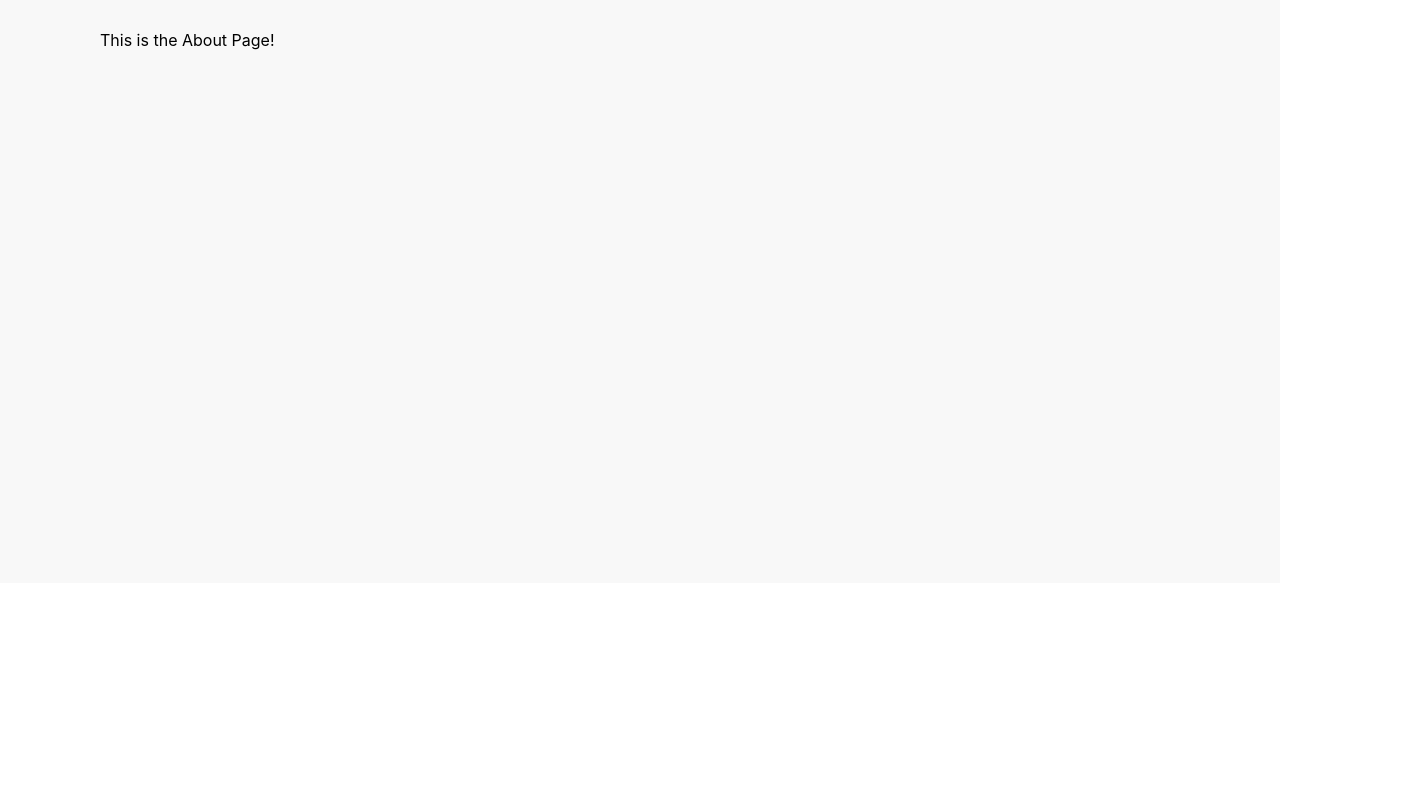
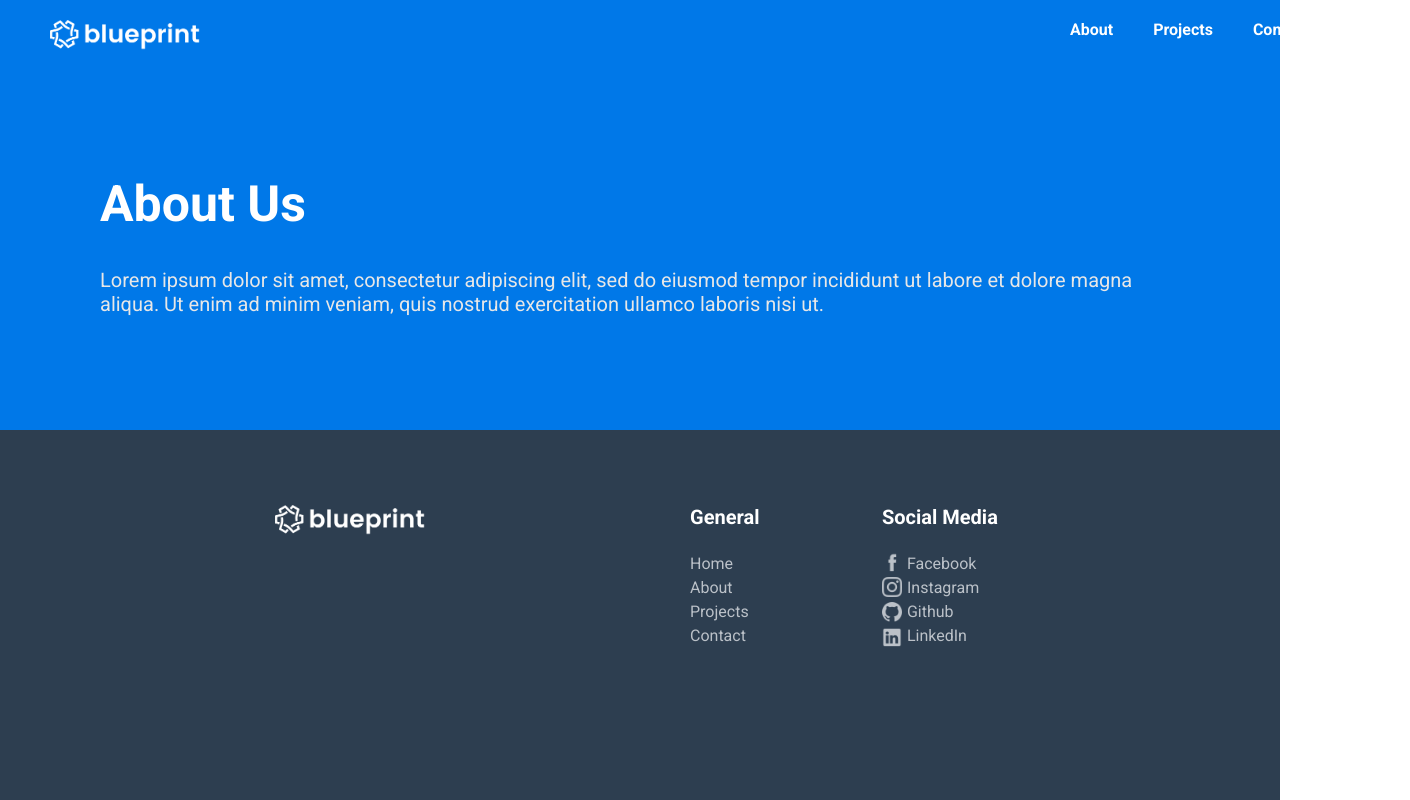
Before and after one commit to blueprintatuci/blueprintatuci.github.io, a React (Create React App) app in the folder website/: page /about in a window 1280 px wide. Shown: the top 800 px of the page, 1410 px wide, since content can reach past the window. Built offline with nearby package versions, Linux system fonts and the light colour scheme.

Commit message:
included about page's header and footer + about us section

```diff
--- a/website/src/components/About/About.js
+++ b/website/src/components/About/About.js
@@ -1,8 +1,19 @@
 import React from "react";
-import "./About.css";
+import AboutUsSection from "./AboutUsSection";
+import Navbar from "../Home/Navbar";
+import Footer from "../Home/Footer";
 import "../../base.css";
+
 //import { makeStyles } from "@material-ui/core/styles";
 
-export default function About() {
-  return <div className='about'>This is the About Page!</div>;
+function About() {
+  return (
+    <div className='About'>
+      <Navbar />
+      <AboutUsSection />
+      <Footer />
+    </div>
+  );
 }
+
+export default About;
--- /dev/null
+++ b/website/src/components/About/AboutUsSection.css
@@ -0,0 +1,25 @@
+.about-us-section {
+  height: 400px;
+  background: #0078e8;
+  font-family: Roboto;
+  font-style: normal;
+  padding-left: 100px;
+  padding-right: 100px;
+  padding-top: 30px;
+  overflow: hidden;
+}
+
+.about-us-section .title {
+  text-align: left;
+  color: white;
+  font-size: 50px;
+  line-height: 88px;
+  padding-top: 130px;
+  margin: 0px;
+}
+
+.about-us-section .info {
+  text-align: left;
+  color: rgb(231, 231, 231);
+  font-size: 20px;
+}
--- /dev/null
+++ b/website/src/components/About/AboutUsSection.js
@@ -0,0 +1,17 @@
+import React from "react";
+import './AboutUsSection.css'
+
+//import { makeStyles } from "@material-ui/core/styles";
+
+export default function AboutUsSection() {
+  return (
+    <div className='about-us-section'>
+      <h1 className='title'>About Us</h1>
+      <p className='info'>
+        Lorem ipsum dolor sit amet, consectetur adipiscing elit, sed do eiusmod
+        tempor incididunt ut labore et dolore magna aliqua. Ut enim ad minim
+        veniam, quis nostrud exercitation ullamco laboris nisi ut.
+      </p>
+    </div>
+  );
+}
```
Also changed, not shown: website/src/components/About/About.css (deleted), 1 other file (tests, documents, lock files or other folders).
